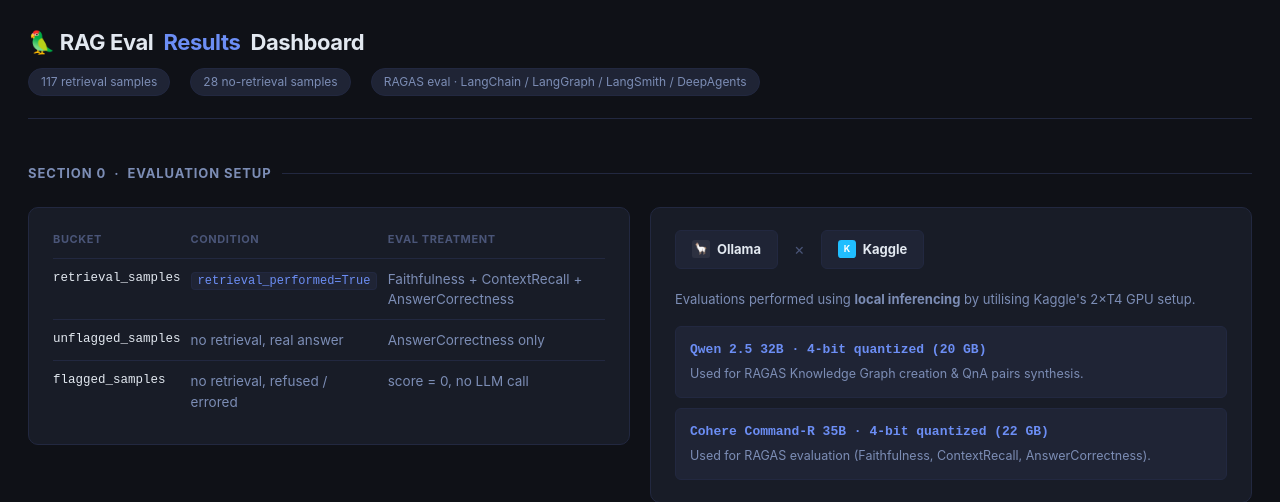
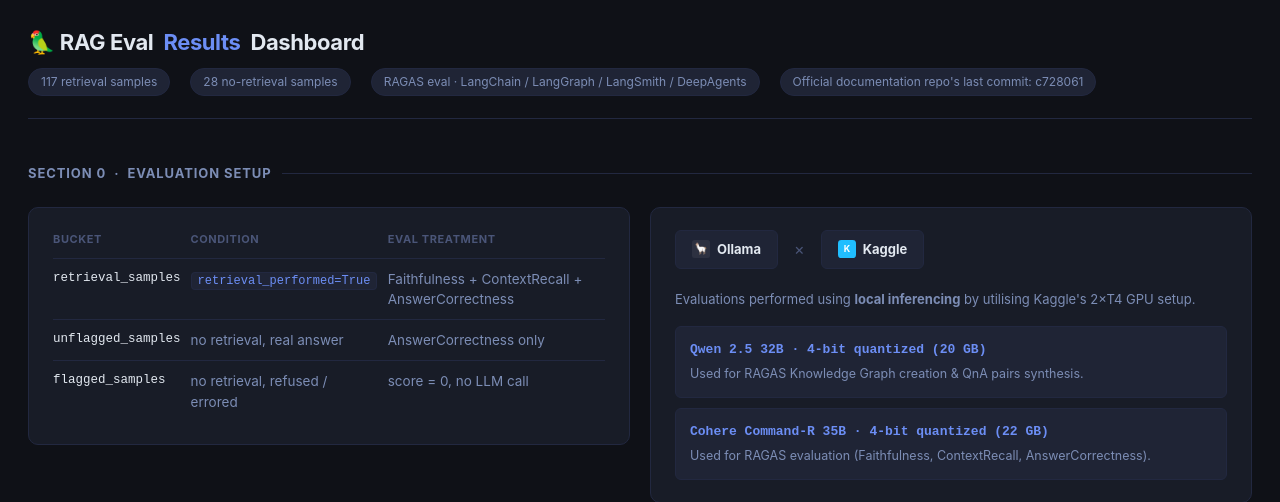
Before and after one commit to Rushanksavant/RAG-for-LangChain-official-docs, a Flask app: page / in a window 1280 px wide. Shown: the top 502 px of the page. Run offline with Flask 3, Linux system fonts and the light colour scheme; data that the repository does not hold is empty; parts of the project's set-up code (start-up, migrations or seed data) failed here and were passed over; some libraries are stand-ins or nearby versions.

Commit message:
dashboard

```diff
--- a/evaluations/dashboard/templates/index.html
+++ b/evaluations/dashboard/templates/index.html
@@ -942,6 +942,9 @@
           <span class="meta-chip">28 no-retrieval samples</span>
           <span class="meta-chip"
             >RAGAS eval · LangChain / LangGraph / LangSmith / DeepAgents</span
+          >
+          <span class="meta-chip"
+            >Official documentation repo's last commit: c728061</span
           >
         </div>
       </header>
```
